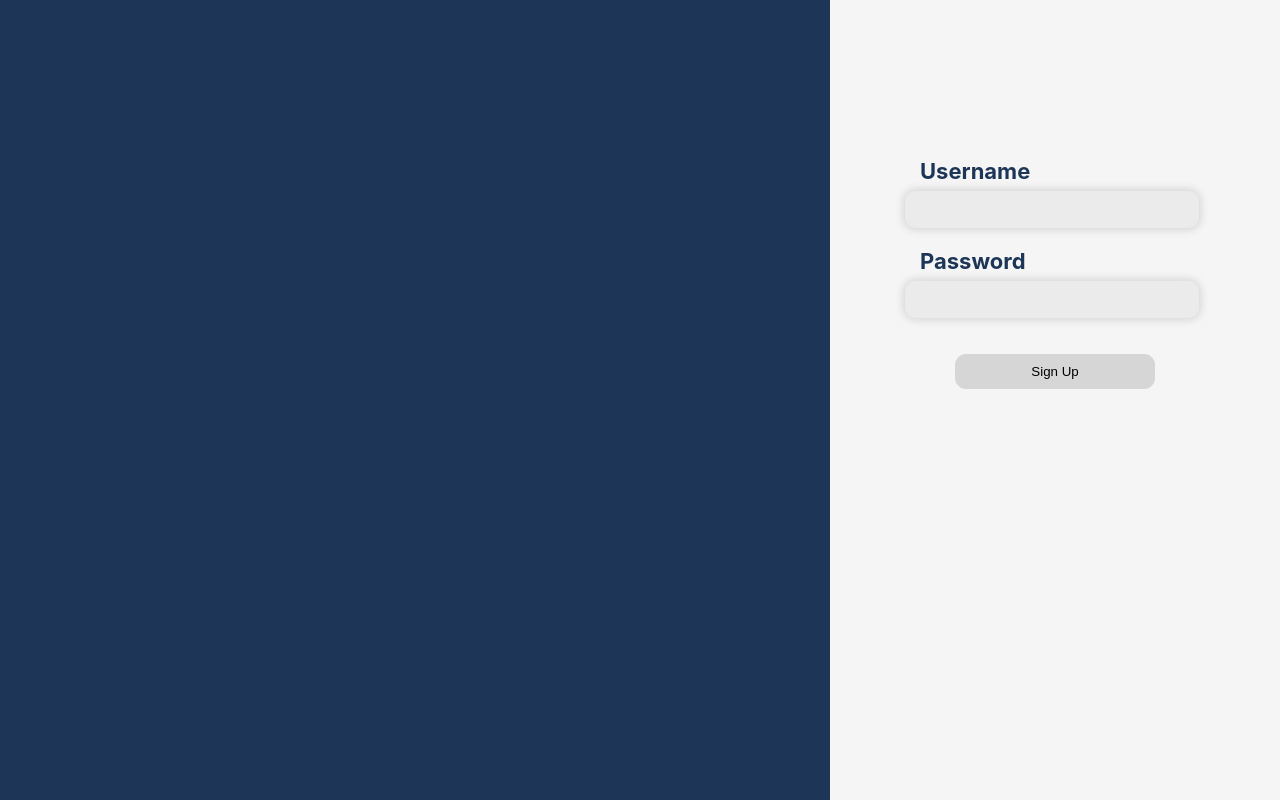
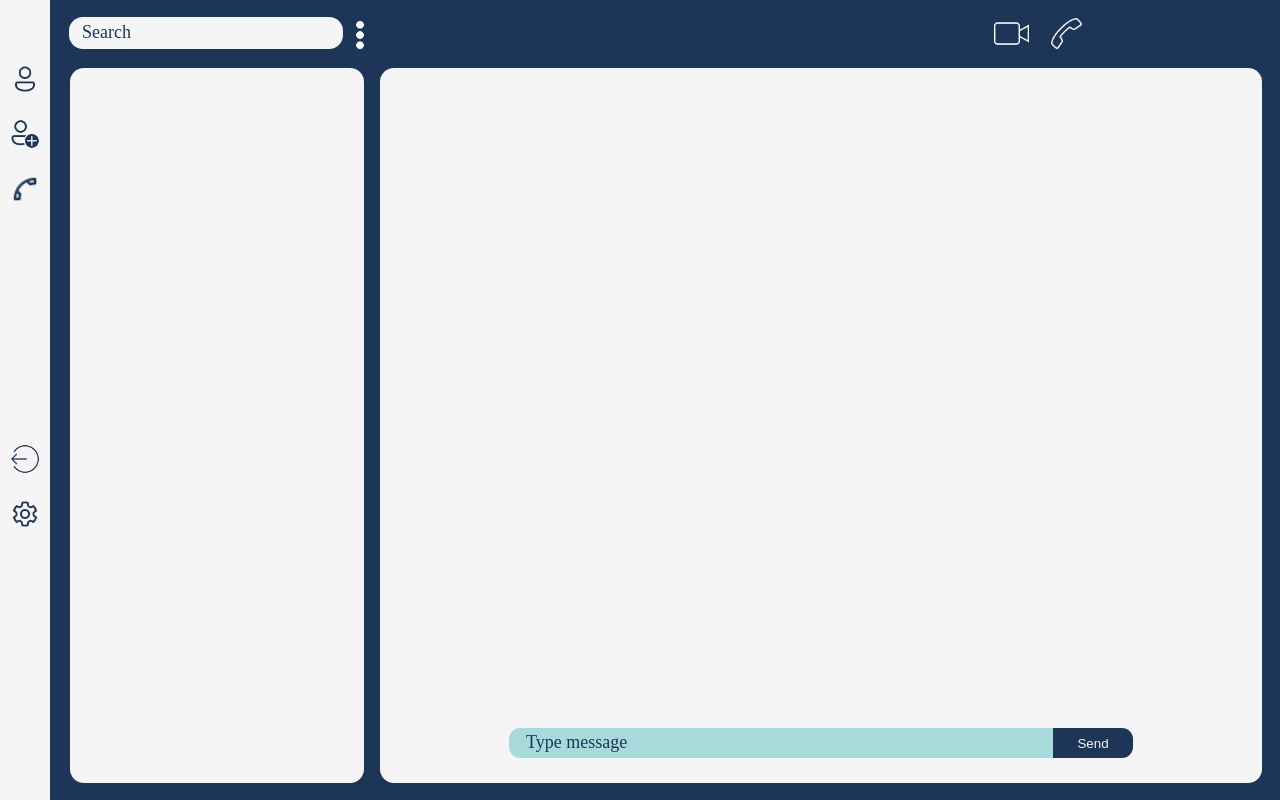
Before and after one commit to dhruv6-6/temp-chat-name, a React (Create React App) app in the folder client/: page / in a window 1280 px wide. Built offline with nearby package versions, Linux system fonts and the light colour scheme.

Commit message:
chat display first commit

```diff
--- a/client/src/App.js
+++ b/client/src/App.js
@@ -6,8 +6,8 @@ import Login from "./windows/login/Login";
 import Chat from "./windows/chat/Chat";
 
 function App() {
-  const [signup , Setsignup] = useState(1);
-  const [chat , Setchat] = useState(0);
+  const [signup , Setsignup] = useState(0);
+  const [chat , Setchat] = useState(1);
   return (
     <div>
       {
--- a/client/src/windows/chat/Chat.css
+++ b/client/src/windows/chat/Chat.css
@@ -8,8 +8,13 @@
 .sidebar{
     height: 100%;
     width:50px;
-    background: #F5F5F5;
+    background-color: #F5F5F5;
 }
+.user_image{
+    width: 50px;
+    height: 50px;
+}
+
 .user_names_area{
     display:flex;
     flex-direction: column;
@@ -71,7 +76,50 @@
     width: 100%;
 }
 
+
+.sidebar_button{
+    background-color: transparent;
+    border-style: none;
+    height:50px;
+    width:50px;
+    border-radius:20px;
+    margin-top: 5px;
+}
+
+.sidebar_image{
+    height:30px;
+}
+
+.user_button{
+    margin-top: 55px;
+}
+
+.logout_button{
+    margin-top: 220px;
+}
+
+.userinfo_image{
+    margin-top: 5px;
+    height: 35px;
+    margin-left:8px;
+}
+
+.call_button{
+    margin-top: 10px;
+    background-color: transparent;
+    border-style: none;
+}
+
+.videocall_button{
+    margin-top: 10px;
+    background-color: transparent;
+    margin-left: 600px;
+    border-style: none;
+}
+
 .chats{
+    display: flex;
+    flex-direction: column;
     flex:1;
     margin-bottom: 17px;
     margin-right: 14px;
@@ -79,3 +127,43 @@
     width: 98%;
     background: #F5F5F5;
 }
+
+.messages{
+    flex:1;
+}
+
+.send_area{
+    display:flex;
+    flex-direction: row;
+    height: 55px;
+    justify-content: center;
+}
+
+.message_input{
+    border-bottom-left-radius: 11px;
+    border-top-left-radius: 11px;
+    border-style: none;
+    height:28px;
+    width:540px;
+    background: #A8DADC;
+}
+.message_input::placeholder{
+
+    font-family: 'Libre Baskerville';
+    font-style: normal;
+    font-weight: 400;
+    font-size: 18px;
+
+    color: #1D3557;
+    padding-left:15px;
+}
+
+.send_button{
+    height:30px;
+    width:80px;
+    border-style: none;
+    background: #1D3557;
+    color: #F5F5F5;
+    border-bottom-right-radius: 11px;
+    border-top-right-radius: 11px;
+}
--- a/client/src/windows/chat/Chat.js
+++ b/client/src/windows/chat/Chat.js
@@ -1,20 +1,34 @@
 import React from "react";
 import './Chat.css';
 
-import dots from './images/3dots.png';
+import dots from './images/3dots.png'
 import adduser from './images/adduser.png'
 import call from './images/call.png'
 import videocall from './images/videocall.png'
 import logout from './images/logout.png'
 import callhistory from './images/callhistory.png'
 import settings from './images/settings.png'
-import users from './images/users.png'
+import user from './images/users.png'
 
 const Chat = ()=>{
     return(
         <div className="main_body">
             <div className="sidebar">
-
+                <button className="sidebar_button user_button">
+                    <img src = {user} className="sidebar_image"></img>
+                </button>
+                <button className="sidebar_button">
+                    <img src = {adduser} className="sidebar_image"></img>
+                </button>
+                <button className="sidebar_button">
+                    <img src = {callhistory} className="sidebar_image"></img>
+                </button>
+                <button className="sidebar_button logout_button">
+                    <img src= {logout} className="sidebar_image"></img>
+                </button>
+                <button className="sidebar_button">
+                    <img src= {settings} className="sidebar_image"></img>
+                </button>
             </div>
             <div className="user_names_area">
                 <div className="search_user_area">
@@ -24,8 +38,21 @@ const Chat = ()=>{
                 <div className="user_names"></div>
             </div>
             <div className="chat_area">
-                <div className="chatter_info"></div>
-                <div className="chats"></div>
+                <div className="chatter_info">
+                    <button className="videocall_button">
+                        <img src= {videocall} className="userinfo_image"></img>
+                    </button>
+                    <button className="call_button">
+                        <img src= {call} className="userinfo_image"></img>
+                    </button>
+                </div>
+                <div className="chats">
+                    <div className="messages"></div>
+                    <div className="send_area">
+                        <input className="message_input" placeholder="Type message"></input>
+                        <button className="send_button">Send</button>
+                    </div>
+                </div>
             </div>
         </div>
     )
```
